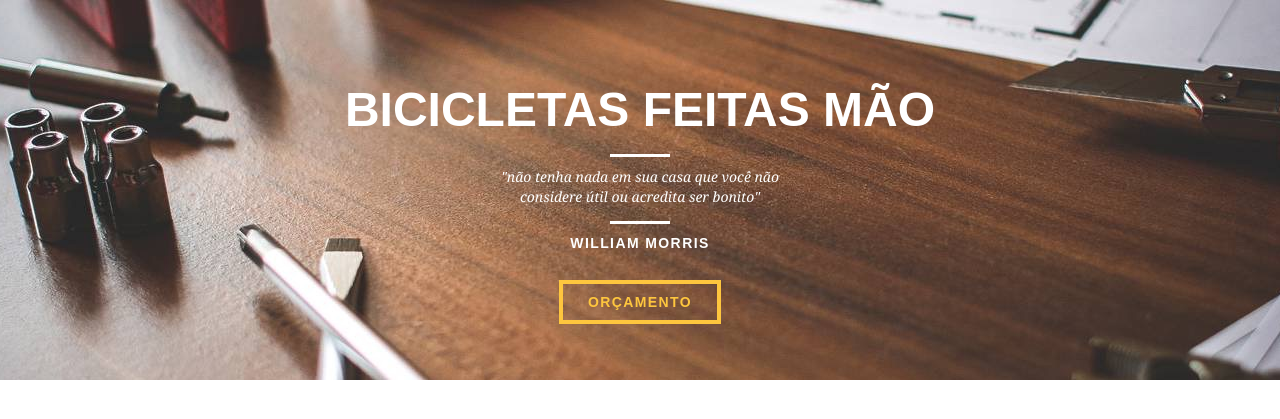
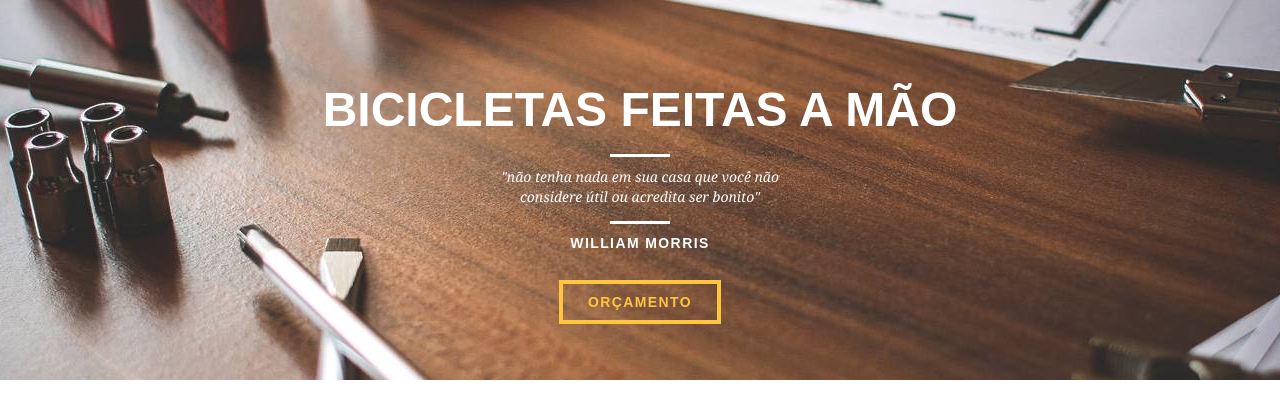
Before and after one commit to s4nderx/bikecraft, a PHP site: page / in a window 1280 px wide. Shown: the part 96-515 px from the top of the page. Run offline with PHP 8.4, Linux system fonts and the light colour scheme.

Commit message:
Introducao - Home correcoes

```diff
--- a/css/style.css
+++ b/css/style.css
@@ -88,7 +88,7 @@ p {
 
 .quote-externo p {
     font-style: italic;
-    font-weight: 700px;
+    font-weight: 500;
     line-height: 20px;
 }
 
--- a/index.html
+++ b/index.html
@@ -28,7 +28,7 @@
     <section class="introducao">
         <div class="container">
             <h1>
-             Bicicletas Feitas Mão
+             Bicicletas Feitas a Mão
             </h1>
             <blockquote class="quote-externo">
                 <p>"não tenha nada em sua casa que você não considere útil ou acredita ser bonito"</p>
```
